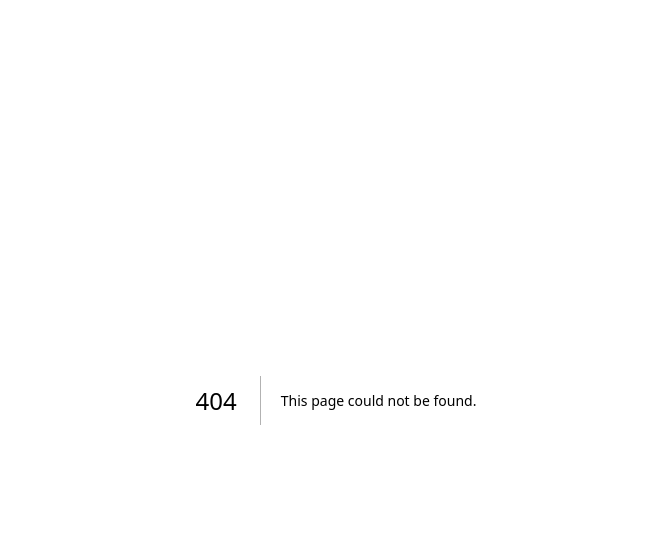
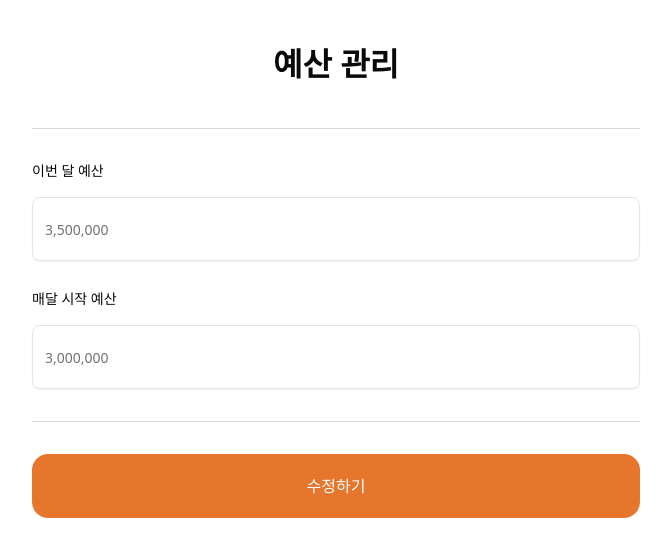
Before and after one commit to Codeit-Snack/frontend, a Next.js app: page /budget-mng in a window 1280 px wide. Before the commit this address had no page. Shown: the top 556 px of the page, without its empty margins (304-975 px from the left). Built offline with nearby package versions, Linux system fonts and the light colour scheme.

Commit message:
[feat] add budget-management UI Page

```diff
--- /dev/null
+++ b/src/app/budget-mng/_components/budget-form.tsx
@@ -0,0 +1,83 @@
+// src/components/ui/molecules/login-form/login-form.tsx
+"use client"
+
+import * as React from "react"
+
+import { cn } from "@/lib/utils"
+
+import { Button } from "@/components/ui/button"
+import { Input } from "@/components/ui/input"
+
+type BudgetFormSize = "md" | "sm"
+
+export const BudgetForm = ({
+  className,
+  size = "md",
+  onSubmit: onSubmitProp,
+  ...props
+}: React.ComponentProps<"form"> & { size?: BudgetFormSize }) => {
+  const [budgetValue, setBudgetValue] = React.useState("")
+  const [startBudgetValue, setStartBudgetValue] = React.useState("")
+
+  const isSm = size === "sm"
+  const inputSizeClass = isSm ? "h-[54px] w-full text-sm" : "h-[64px] w-full text-base"
+  const activeInputClass =
+    "border-2 border-[#F97B22] rounded-[16px] focus:border-[#F97B22] focus-visible:border-[#F97B22]"
+
+  const handleSubmit = (e: React.SubmitEvent<HTMLFormElement>) => {
+    e.preventDefault()
+    onSubmitProp?.(e)
+  }
+
+  return (
+    <form
+      className={cn("flex w-full flex-col items-center", className)}
+      {...props}
+      onSubmit={handleSubmit}
+    >
+      <section className="w-full border-y border-[#D9D9D9] py-8">
+        <div className="flex flex-col gap-7">
+          <div className="flex flex-col gap-4">
+            <label htmlFor="monthly-budget" className="w-full text-sm font-medium">
+              이번 달 예산
+            </label>
+            <Input
+              id="monthly-budget"
+              placeholder="3,500,000"
+              value={budgetValue}
+              onChange={(e) => {
+                const next = e.target.value
+                setBudgetValue(next)
+              }}
+              className={cn(inputSizeClass, budgetValue.trim() && activeInputClass)}
+            />
+          </div>
+          <div className="flex flex-col gap-4">
+            <label htmlFor="start-monthly-budget" className="w-full text-sm font-medium">
+              매달 시작 예산
+            </label>
+            <Input
+              id="start-monthly-budget"
+              placeholder="3,000,000"
+              value={startBudgetValue}
+              onChange={(e) => {
+                const next = e.target.value
+                setStartBudgetValue(next)
+              }}
+              className={cn(inputSizeClass, startBudgetValue.trim() && activeInputClass)}
+            />
+          </div>
+        </div>
+      </section>
+      <div className="w-full pt-8">
+        <Button
+          type="submit"
+          size={isSm ? "sm" : "lg"}
+          className={cn("w-full", isSm ? "h-[54px]" : "h-[64px]")}
+        >
+          수정하기
+        </Button>
+      </div>
+    </form>
+  )
+}
--- /dev/null
+++ b/src/app/budget-mng/page.tsx
@@ -0,0 +1,10 @@
+import { BudgetForm } from "./_components/budget-form"
+
+export default function BudgetManagementPage() {
+  return (
+    <main className="mx-auto w-full max-w-[640px] px-4 py-10">
+      <h1 className="mb-10 text-center text-[32px] font-bold">예산 관리</h1>
+      <BudgetForm />
+    </main>
+  )
+}
```
